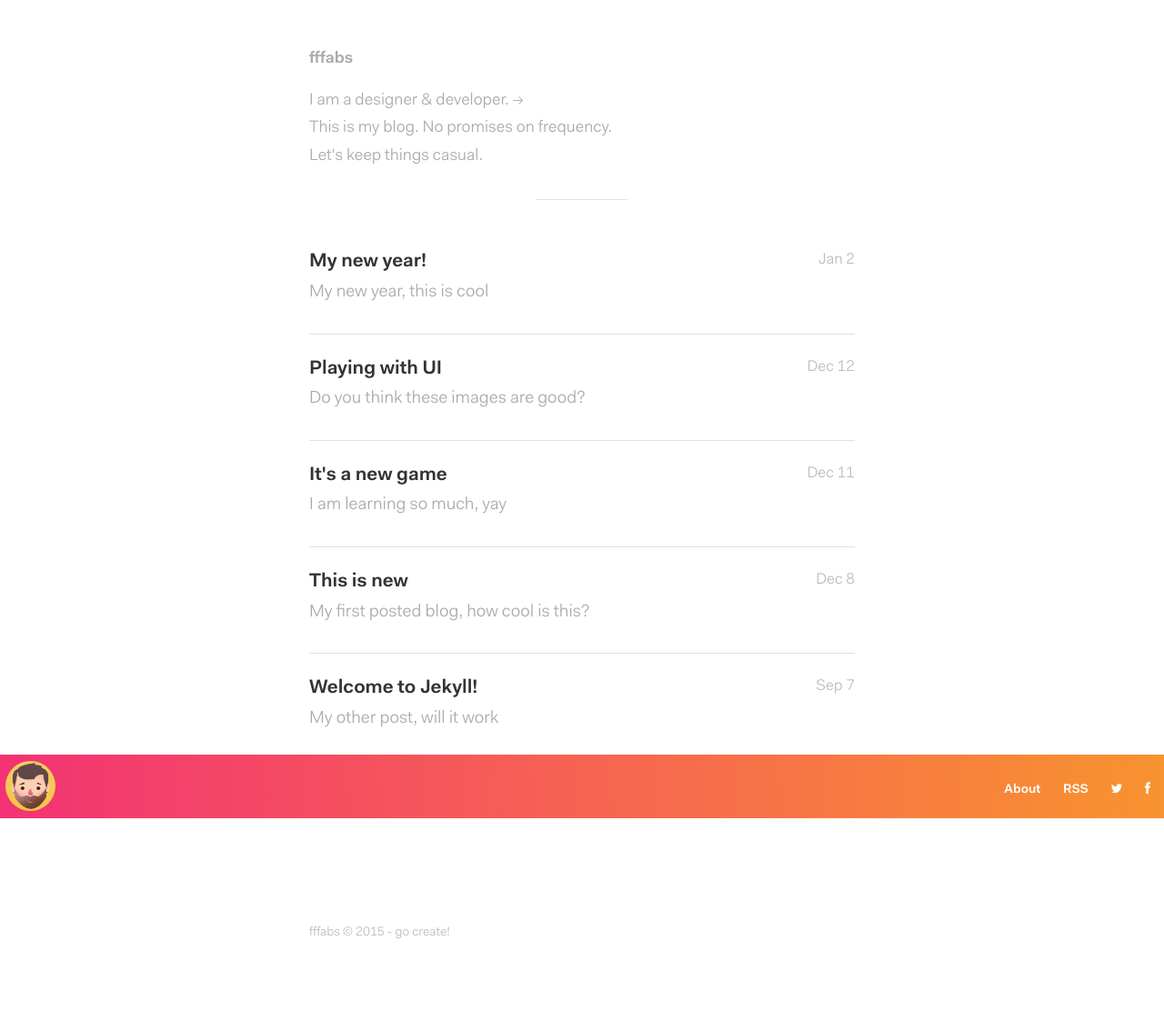
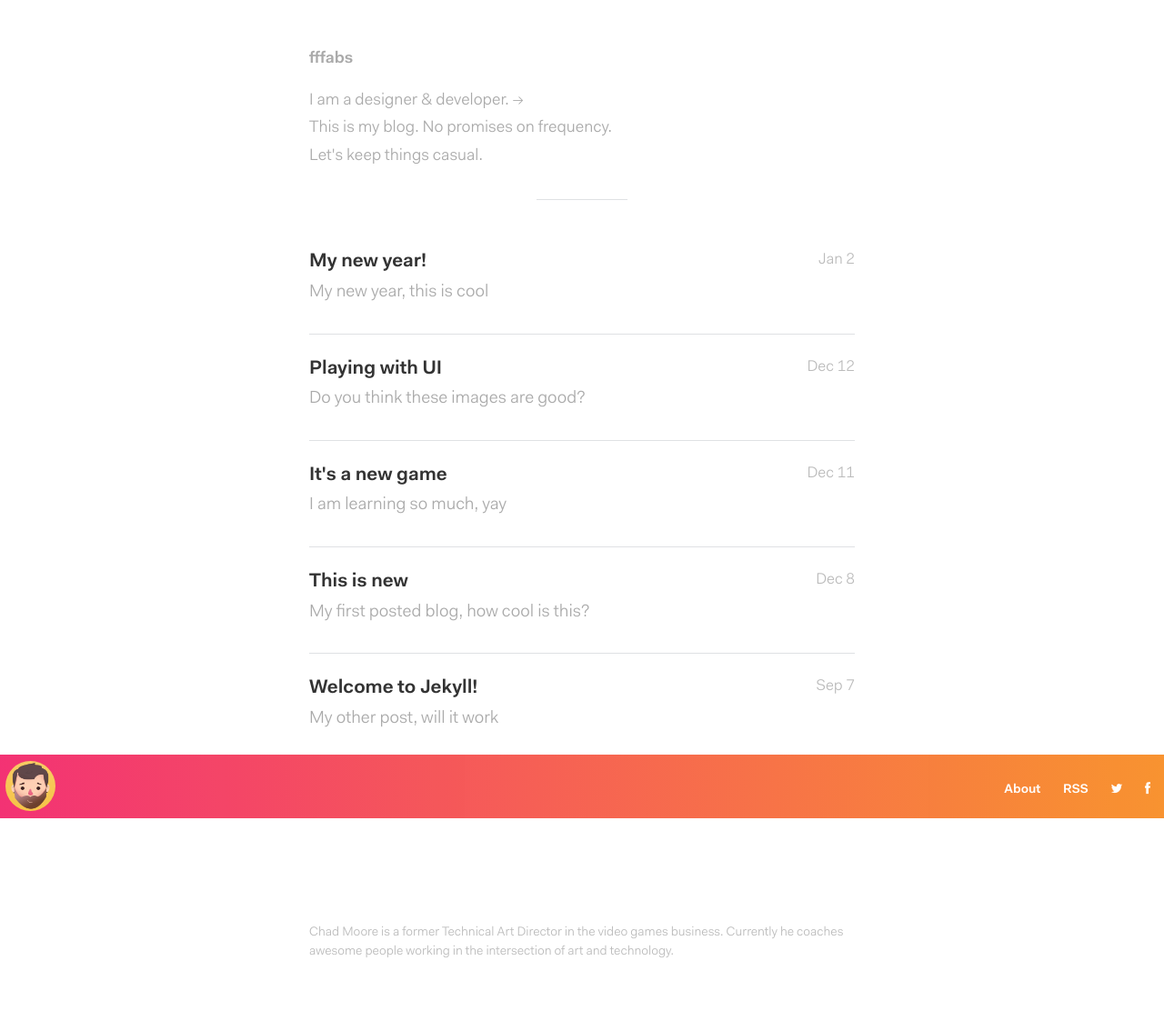
Before and after one commit to techartjam/techartjam, a Jekyll site: the page built from index.html, in a window 1280 px wide. Shown: the whole page at 91% size. Built offline with Jekyll 4.4.1, drawn with Linux system fonts in a browser that asks for light colours; the list of posts is cut into pages by our own code; comment, search, counter and statistics services are not loaded; before the commit the page ends 1102 px from its top, so only the background shows below that.

Commit message:
changed from fffabs to techArtJam

```diff
--- a/_config.yml
+++ b/_config.yml
@@ -1,12 +1,11 @@
 # Site settings
-title: "fffabs"
-email: me@fffabs.com
-description: > # this means to ignore newlines until "baseurl:"
-  fffabs &copy 2015 - go create!
+title: "techArtJam"
+email: chad@techartjam.com
+description: Chad Moore is a former Technical Art Director in the video games business. Currently he coaches awesome people working in the intersection of art and technology.
 baseurl: "" # the subpath of your site, e.g. /blog/
-url: "http://f-word.co" # the base hostname & protocol for your site
-twitter_username: fffabs
-github_username:  toxinide
+url: "http://techartjam.github.io" # the base hostname & protocol for your site
+twitter_username: techArtJam
+github_username:  techArtJam
 
 # Build settings
 markdown: kramdown
```
